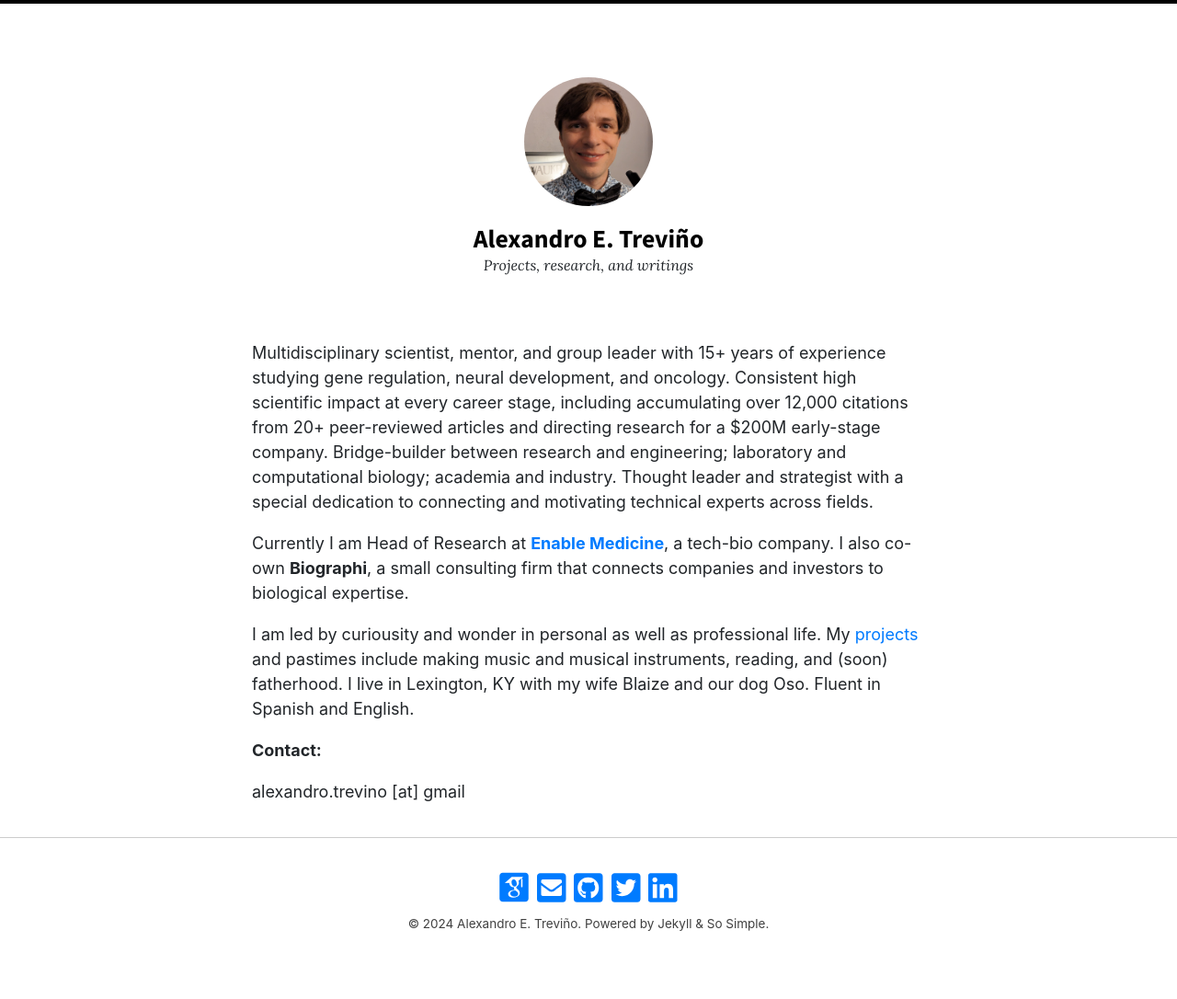
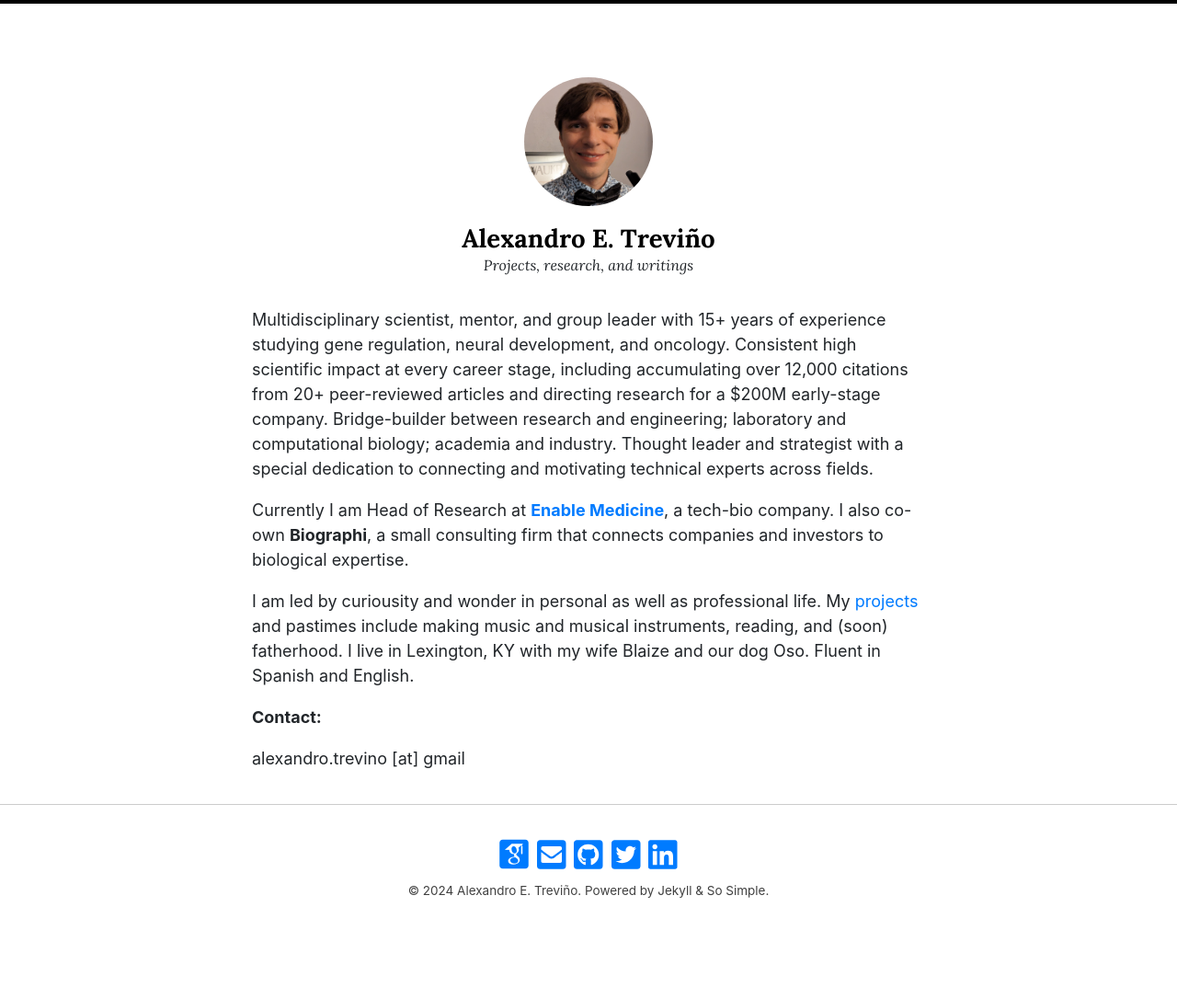
Before and after one commit to alexandrotrevino/alexandrotrevino.github.io, a Jekyll site: the page built from index.md, in a window 1280 px wide. Shown: the whole page at 92% size. Built offline with Jekyll 4.4.1, drawn with Linux system fonts in a browser that asks for light colours; nearby versions of some CDN libraries; some web fonts are replaced; comment, search, counter and statistics services are not loaded; after the commit the page ends 1050 px from its top, so only the background shows below that.

Commit message:
adjust site title typography

```diff
--- a/_sass/so-simple/_global.scss
+++ b/_sass/so-simple/_global.scss
@@ -67,7 +67,8 @@
 
 .masthead {
   @include clearfix;
-  margin-bottom: 3em;
+  margin-top: 0.5em;
+  margin-bottom: 1em;
   text-align: center;
 }
 
--- a/_sass/so-simple/_skin.scss
+++ b/_sass/so-simple/_skin.scss
@@ -26,6 +26,7 @@ blockquote {
    ========================================================================== */
 
 .site-title {
+  font-family: $title-font-family;
   a {
     color: $text-color;
   }
```
